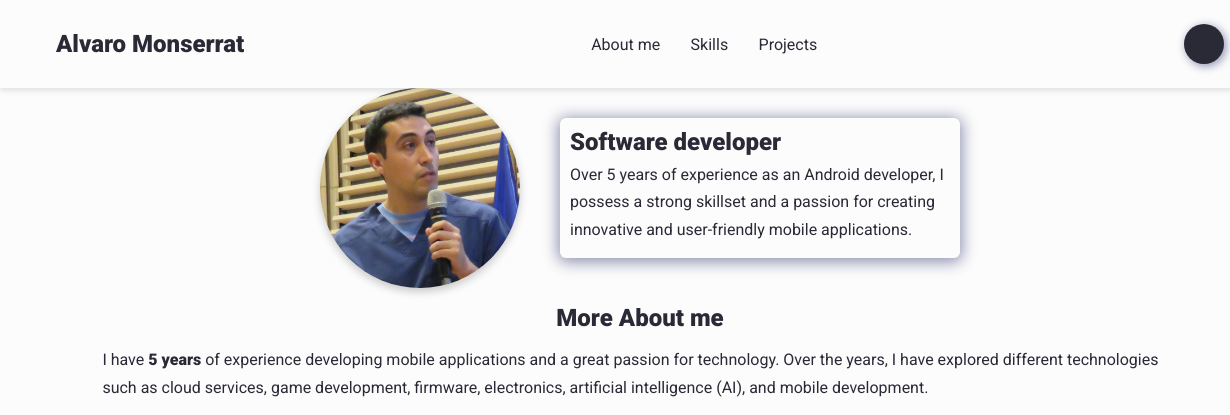
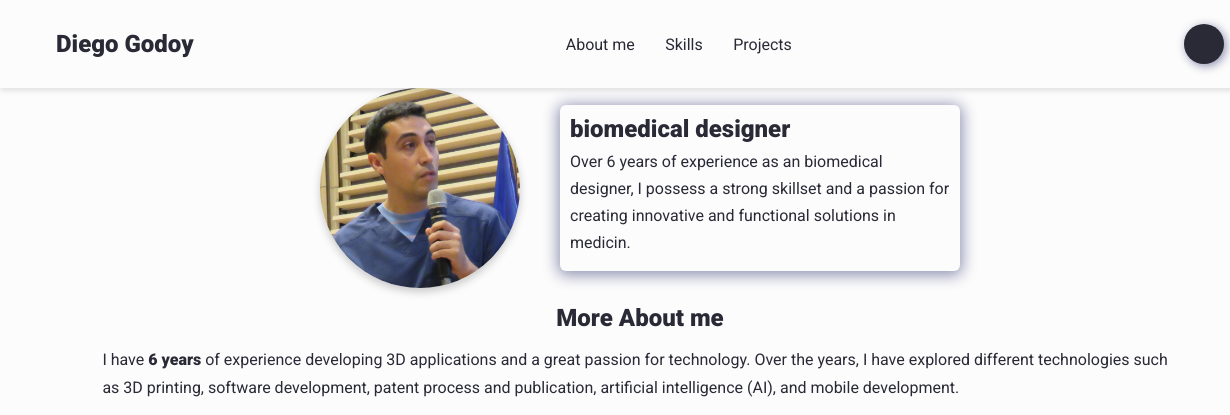
Before and after one commit to dieguk/diegodoys.github.io, a plain HTML site: page index.html in a window 1280 px wide. Shown: the top 415 px of the page, 0-1230 px from the left. Drawn offline with nearby package versions, Linux system fonts and the light colour scheme.

Commit message:
Update index.html

```diff
--- a/index.html
+++ b/index.html
@@ -14,14 +14,14 @@
     <link rel="icon" type="image/png" sizes="32x32" href="assets/icons/fav-icon.png" />
     <!-- Animaciones CSS CDN -->
     <link rel="stylesheet" href="https://cdnjs.cloudflare.com/ajax/libs/animate.css/4.1.1/animate.min.css" />
-    <title>Alvaro Monserrat | Mobile Software Engineer</title>
+    <title> Diego Godoy | biomedical designer</title>
 </head>
 
 <body>
 
     <!-- Barra de Navegación -->
     <nav>
-        <h1>Alvaro Monserrat</h1>
+        <h1>Diego Godoy</h1>
         <ul class="navegacion">
             <li><a href="#about" class="nav-link">About me</a></li>
             <li><a href="#habilidades" class="nav-link">Skills</a></li>
@@ -38,9 +38,9 @@
     <section class="hero" id="about">
         <img src="assets/images/diegouchile2.jpg" alt="jane-doe" loading="lazy" class="hero-img" />
         <div class="bio animate__animated animate__shakeX">
-            <h2 class="bio-titulo">Software developer</h2>
+            <h2 class="bio-titulo">biomedical designer</h2>
             <p class="bio-texto">
-                Over 5 years of experience as an Android developer, I possess a strong skillset and a passion for creating innovative and user-friendly mobile applications.
+                Over 6 years of experience as an biomedical designer, I possess a strong skillset and a passion for creating innovative and functional solutions in medicin.
             </p>
         </div>
     </section>
@@ -48,7 +48,7 @@
     <section class="mas-sobre">
         <h2>More About me</h2>
         <p>
-            I have <b>5 years</b> of experience developing mobile applications and a great passion for technology. Over the years, I have explored different technologies such as cloud services, game development, firmware, electronics, artificial intelligence (AI), and mobile development.
+            I have <b>6 years</b> of experience developing 3D applications and a great passion for technology. Over the years, I have explored different technologies such as 3D printing, software development, patent process and publication, artificial intelligence (AI), and mobile development.
         </p>
         <p>
             <b>Kotlin</b> is my main programming language, but I have also worked with <b>Java, C, C++, Python, GDScript, Dart, and JavaScript</b>. I consider myself a problem solver and project developer, always eager to learn and collaborate on creative challenges.
```
